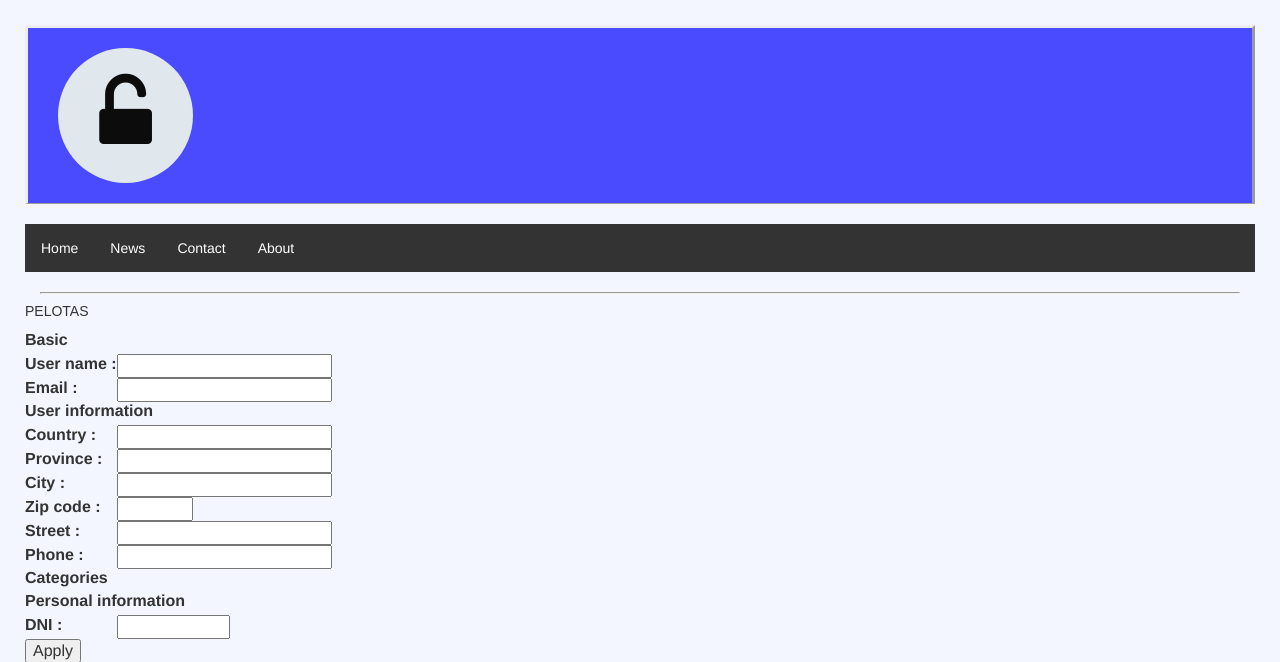
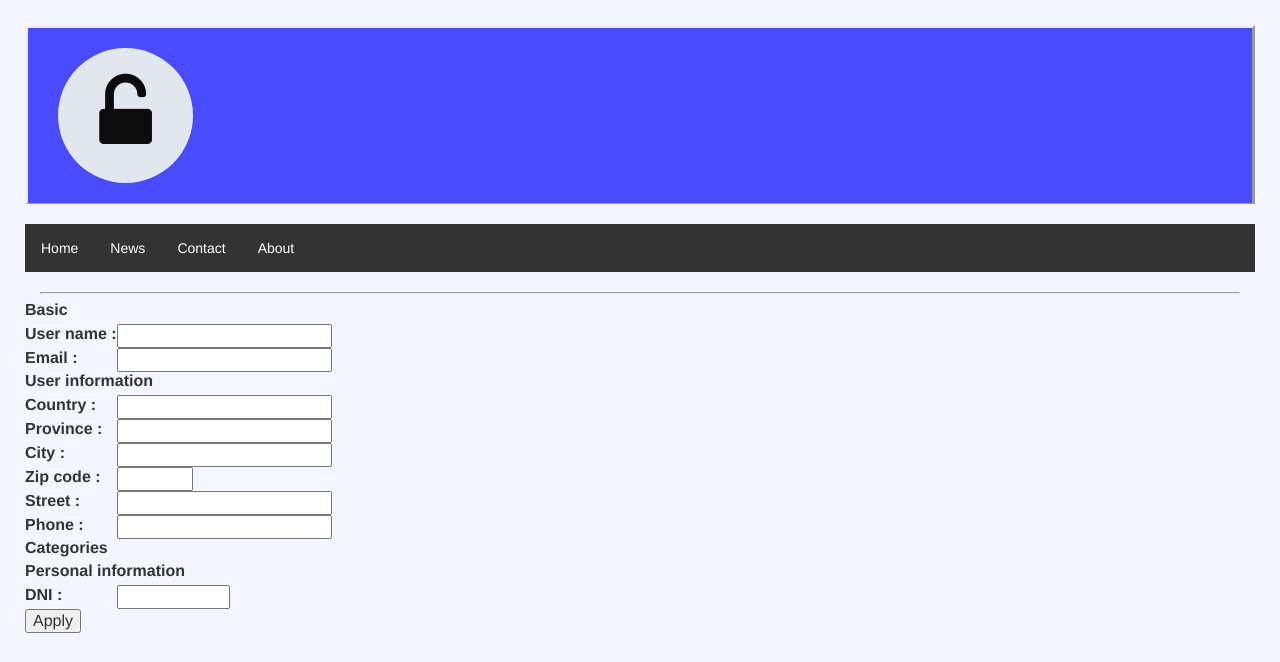
Before and after one commit to rarques/CRM_JointProject, a Django app: template CRMapp/templates/modify_person.html in a window 1280 px wide. Shown: the top 662 px of the page. Run offline with Django 3.2, Linux system fonts and the light colour scheme; the template is opened without the code that fills it, so the values that code supplies are empty; parts of the project's set-up code (start-up, migrations or seed data) failed here and were passed over; some libraries are stand-ins or nearby versions.

Commit message:
Removed useless line

```diff
--- a/CRMapp/templates/modify_person.html
+++ b/CRMapp/templates/modify_person.html
@@ -1,7 +1,6 @@
 {% extends 'base.html' %}
 {% block content %}
     <div id="modify_person">
-    <p>PELOTAS</p>
         <form id="modify_person_form" action="{% url 'modify_person' %}" method="post">
             {% csrf_token %}
             <table>
```
